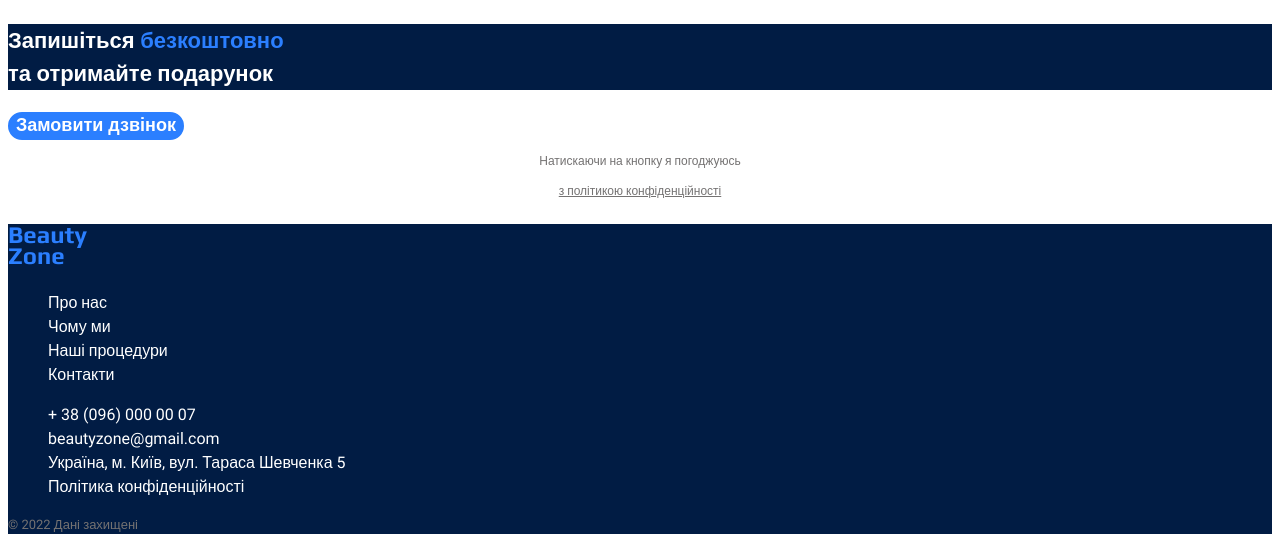
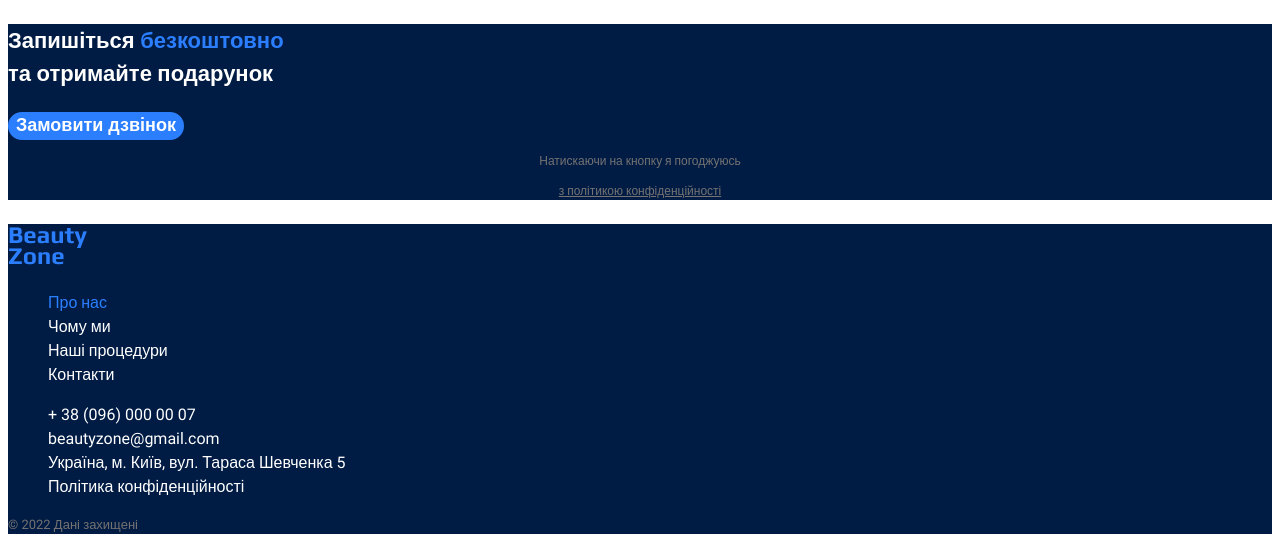
Before and after one commit to YuriyDmytrenko-8/genius-homework-3, a plain HTML site: page index.html in a window 1280 px wide. In both pictures the pointer is over the link 77 px from the left and 3840 px from the top of the page. Shown: the part 3538-4085 px from the top of the page. Drawn offline with Linux system fonts and the light colour scheme.

Commit message:
Add files via upload

```diff
--- a/css/styles.css
+++ b/css/styles.css
@@ -173,8 +173,11 @@ h1 {
 
 /* contacts-section */
 
+.contacts-bgc {
+  background-color: var(--color-primary-dark);
+}
+
 .contacts-text {
-  background-color: var(--color-primary-dark);
   color: var(--color-primary-white);
   font-size: 22px;
   font-weight: 700;
@@ -217,6 +220,10 @@ footer {
   line-height: 1.5;
 }
 
+.link-footer:hover {
+  color: var(--color-primary-light);
+}
+
 .address-copyright {
   color: var(--color-secondary-light);
   font-size: 13px;
```
